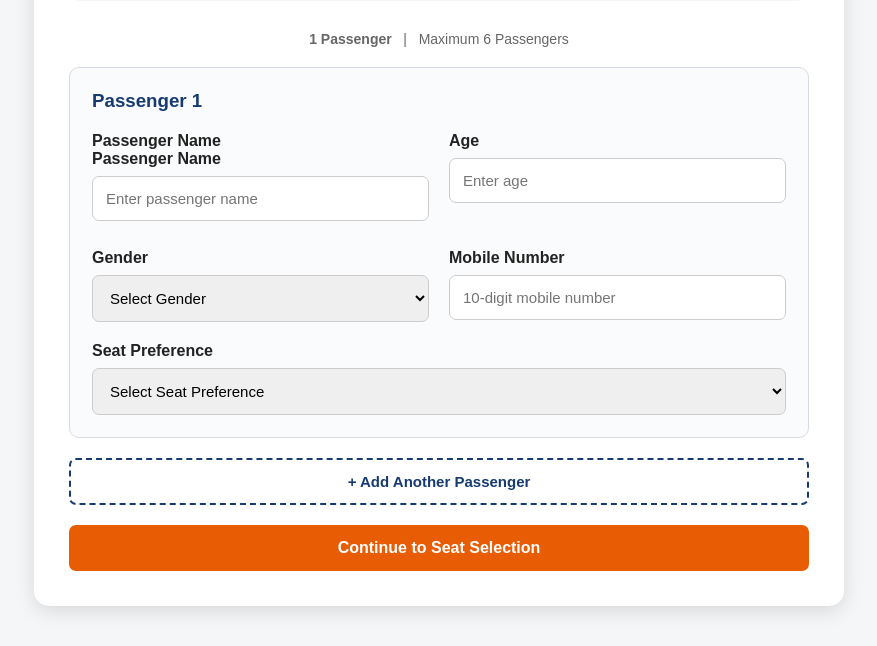
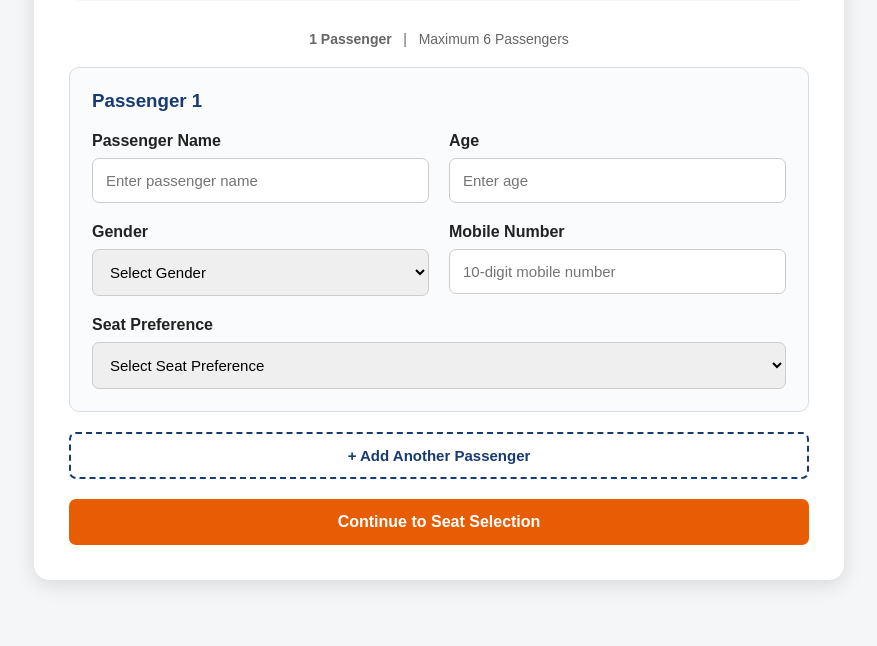
Before and after one commit to tejasmahajan070-cyber/RailwayReservationSystem, a Flask app: template templates/passenger_details.html in a window 1280 px wide. Shown: the part 417-1063 px from the top of the page, without its empty margins (201-1078 px from the left). Run offline with Flask 3, Linux system fonts and the light colour scheme; the template is opened without the code that fills it, so the values that code supplies are empty.

```diff
--- a/templates/passenger_details.html
+++ b/templates/passenger_details.html
@@ -333,8 +333,7 @@
 
                         <div class="form-group">
 
-                            <label>
-                                Passenger Name
+
                             <label for="passenger_name">Passenger Name</label>
 
 <input
```
